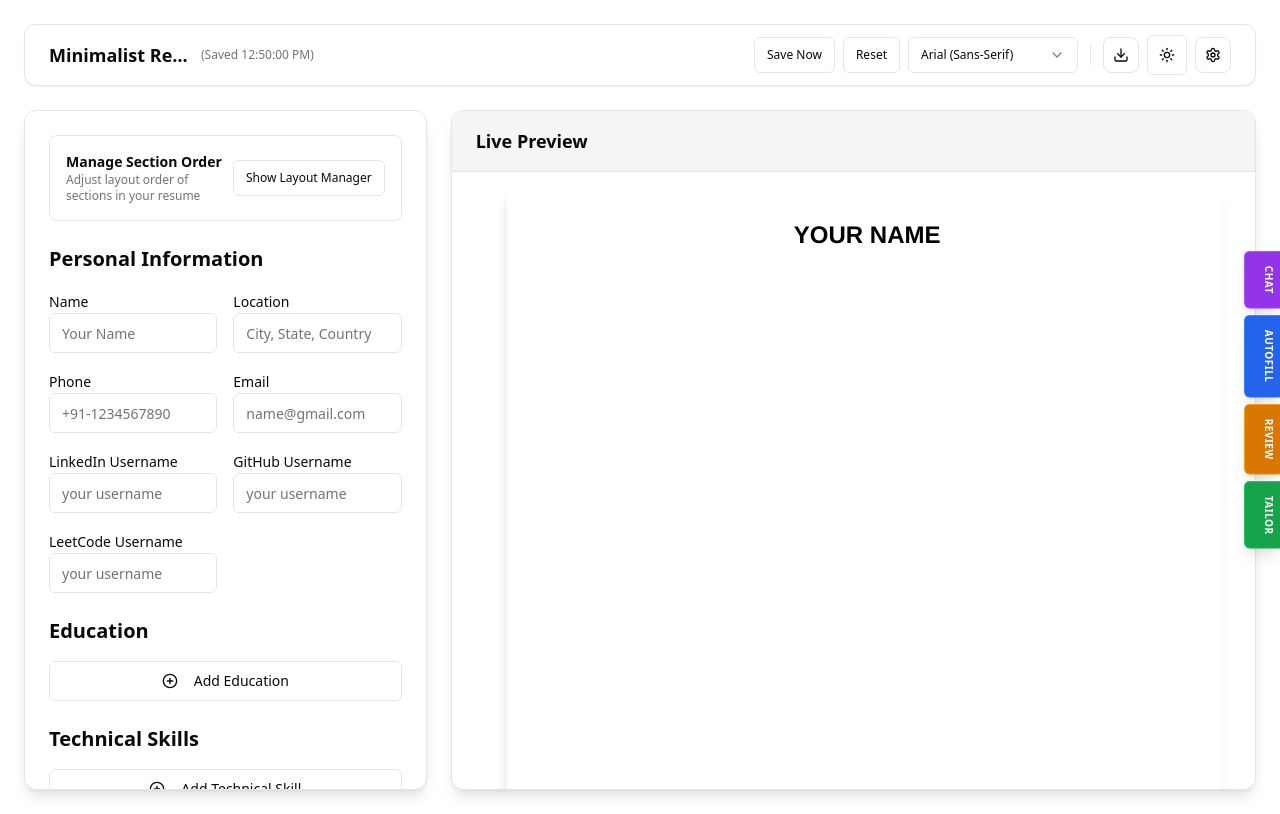
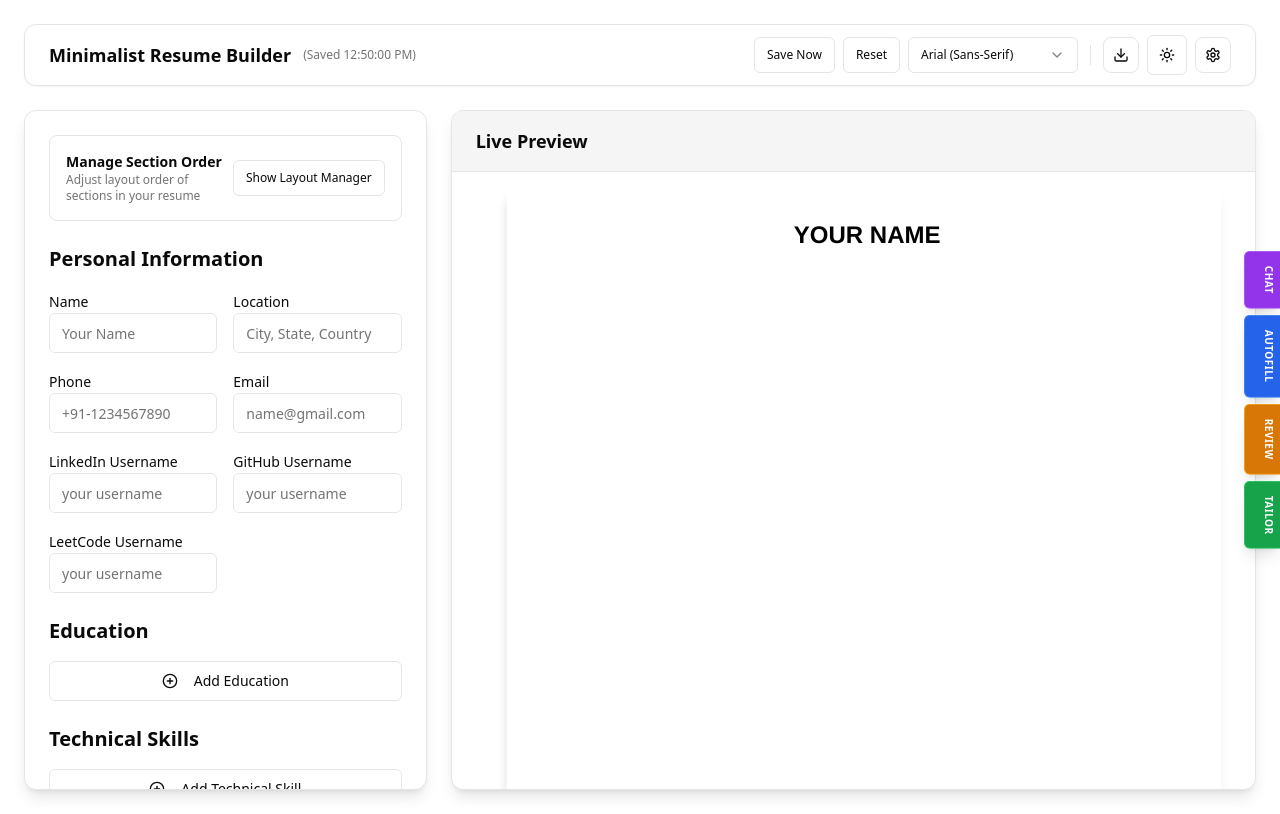
Before and after one commit to khalidsaifullah-ks/professional-ai-resume-builder-, a Next.js app: page / in a window 1280 px wide. Built offline with nearby package versions, Linux system fonts and the light colour scheme.

Commit message:
Fix header title text truncation

```diff
--- a/app/page.tsx
+++ b/app/page.tsx
@@ -1069,7 +1069,7 @@ Your rules:
       <div className="max-w-[1600px] mx-auto px-2 sm:px-3 md:px-6 pt-3 md:pt-6 print:hidden">
         <div className="bg-card border border-border shadow-sm rounded-xl py-2.5 px-3 sm:px-4 md:px-6 flex flex-wrap md:flex-nowrap items-center justify-between gap-2">
           <div className="flex items-center gap-2">
-            <h1 className="text-sm sm:text-base md:text-lg font-bold text-foreground truncate max-w-[140px] xs:max-w-none">
+            <h1 className="text-sm sm:text-base md:text-lg font-bold text-foreground whitespace-nowrap">
               Minimalist Resume Builder
             </h1>
             {lastSaved && (
```
